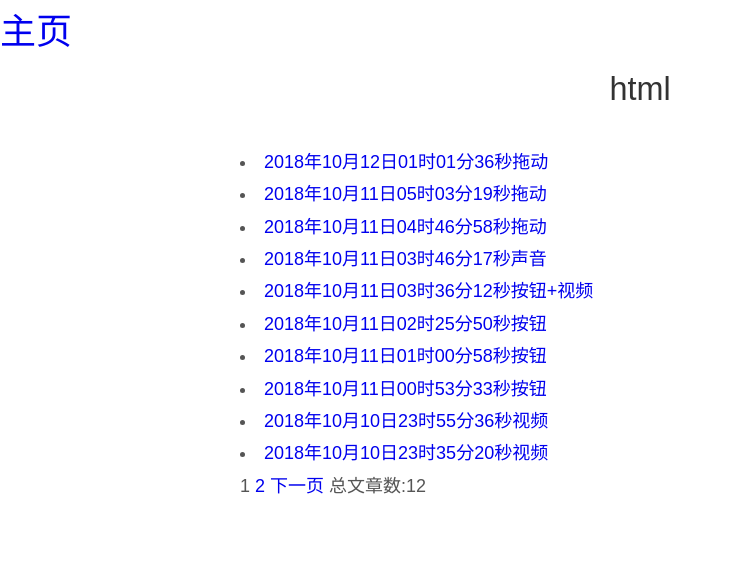
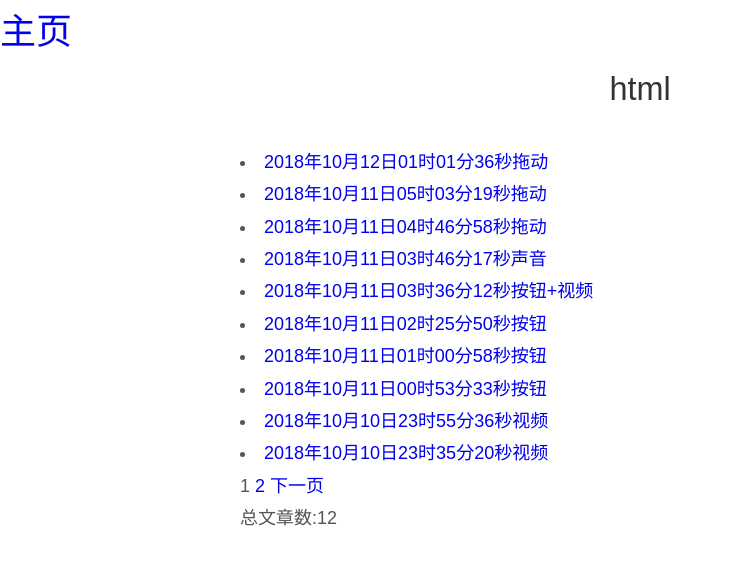
Before and after one commit to xxcczz/xx, a Jekyll site: the page built from index.html, in a window 1280 px wide. Shown: the top 565 px of the page, without its empty margins (0-730 px from the left). Built offline with Jekyll 4.4.1, drawn with Linux system fonts in a browser that asks for light colours; the list of posts is cut into pages by our own code.

```diff
--- a/index.html
+++ b/index.html
@@ -27,4 +27,4 @@ title: html
 {% endif %}
 
 {% endif %}
-<h>总文章数:{{ paginator.total_posts }}</h>
+<p>总文章数:{{ paginator.total_posts }}</p>
```
